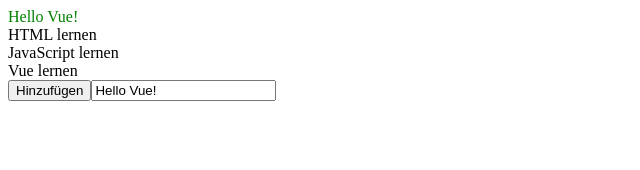
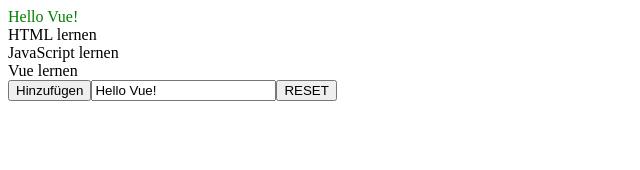
Before and after one commit to BennyDeeDev/Der-komplette-VueJS-Kurs, a Vue app: page / in a window 1280 px wide. Shown: the top 170 px of the page, without its empty margins (0-640 px from the left). Built offline with nearby package versions, Linux system fonts and the light colour scheme.

Commit message:
Aufgabe 1: ResetToDo

```diff
--- a/src/App.vue
+++ b/src/App.vue
@@ -4,6 +4,7 @@
     <div v-for="(todo,index) in todos" :key="index">{{ todo.text }}</div>
     <button v-on:click="addToDo">Hinzufügen</button>
     <input v-model="message" />
+    <button v-on:click="resetToDo">RESET</button>
   </div>
 </template>
 
@@ -25,6 +26,9 @@
   methods: {
     addToDo() {
       this.todos.push({ text: "Eine geile ToDo App bauen" });
+    },
+    resetToDo() {
+      this.todos = [];
     }
   }
 };
```
